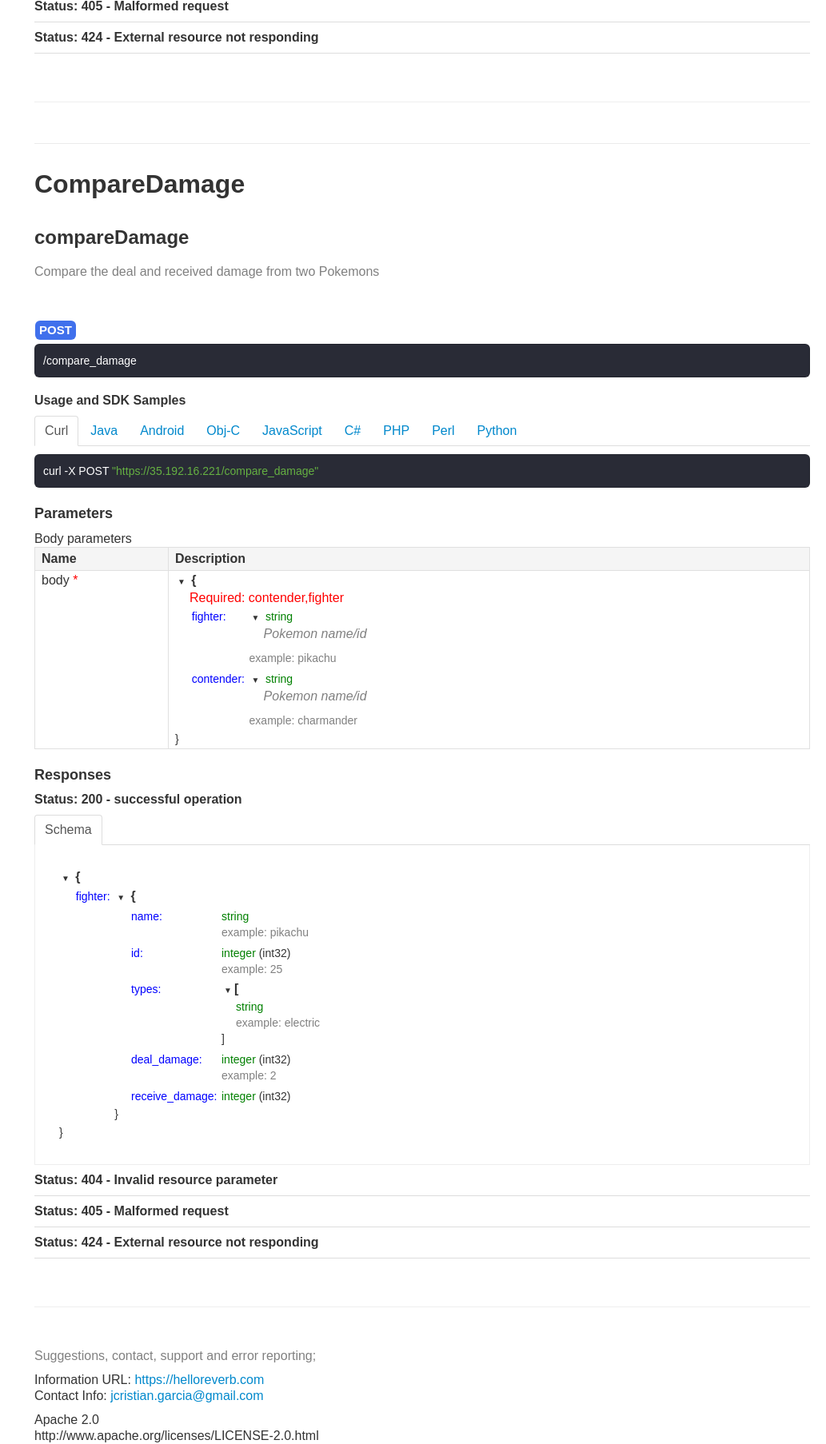
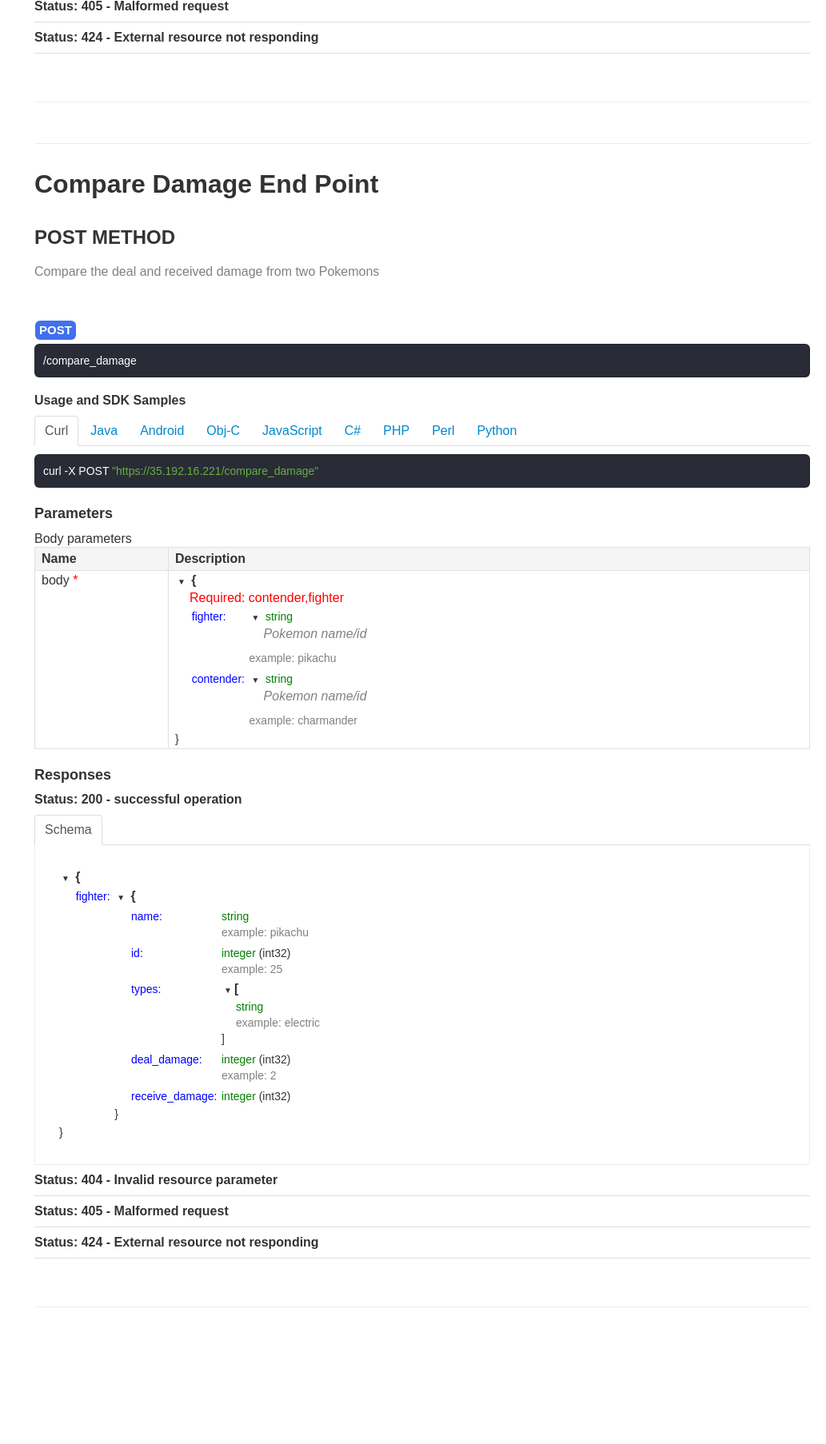
Before and after one commit to cristiangarciav/pokemonapi, a Flask app: page / in a window 1280 px wide. Shown: the part 1391-3197 px from the top of the page at 80% size, without its empty margins (247-1280 px from the left). After the commit the page ends 3026 px from the top, so only its background shows below. Run offline with Flask 2, Linux system fonts and the light colour scheme; some libraries are stand-ins or nearby versions.

Commit message:
Changing index.html

```diff
--- a/services/api/src/templates/index.html
+++ b/services/api/src/templates/index.html
@@ -830,11 +830,11 @@ margin-bottom: 20px;
         </div>
         <div id="sections">
                 <section id="api-CommonMoves">
-                  <h1>Pokemon API</h1>
+                  <h1>Common Moves End Point</h1>
                     <div id="api-CommonMoves-commonMovesPost">
                       <article id="api-CommonMoves-commonMovesPost-0" data-group="User" data-name="commonMovesPost" data-version="0">
                         <div class="pull-left">
-                          <h1>commonMovesPost</h1>
+                          <h1>POST METHOD</h1>
                           <p>Compare shared common moves between a list of pokemon(s)</p>
                         </div>
                         <div class="pull-right"></div>
@@ -1162,11 +1162,11 @@ $(document).ready(function() {
                       <hr>
                   </section>
                 <section id="api-CompareDamage">
-                  <h1>CompareDamage</h1>
+                  <h1>Compare Damage End Point</h1>
                     <div id="api-CompareDamage-compareDamage">
                       <article id="api-CompareDamage-compareDamage-0" data-group="User" data-name="compareDamage" data-version="0">
                         <div class="pull-left">
-                          <h1>compareDamage</h1>
+                          <h1>POST METHOD</h1>
                           <p>Compare the deal and received damage from two Pokemons</p>
                         </div>
                         <div class="pull-right"></div>
@@ -1493,16 +1493,7 @@ $(document).ready(function() {
                       <hr>
                   </section>
           </div>
-          <div id="footer">
-            <div id="api-_footer">
-              <p>Suggestions, contact, support and error reporting;
-                  <div class="app-desc">Information URL: <a href="https://helloreverb.com">https://helloreverb.com</a></div>
-                  <div class="app-desc">Contact Info: <a href="jcristian.garcia@gmail.com">jcristian.garcia@gmail.com</a></div>
-              </p>
-                <div class="license-info">Apache 2.0</div>
-                <div class="license-url">http://www.apache.org/licenses/LICENSE-2.0.html</div>
-            </div>
-          </div>
+
       </div>
     </div>
   </div>
```
